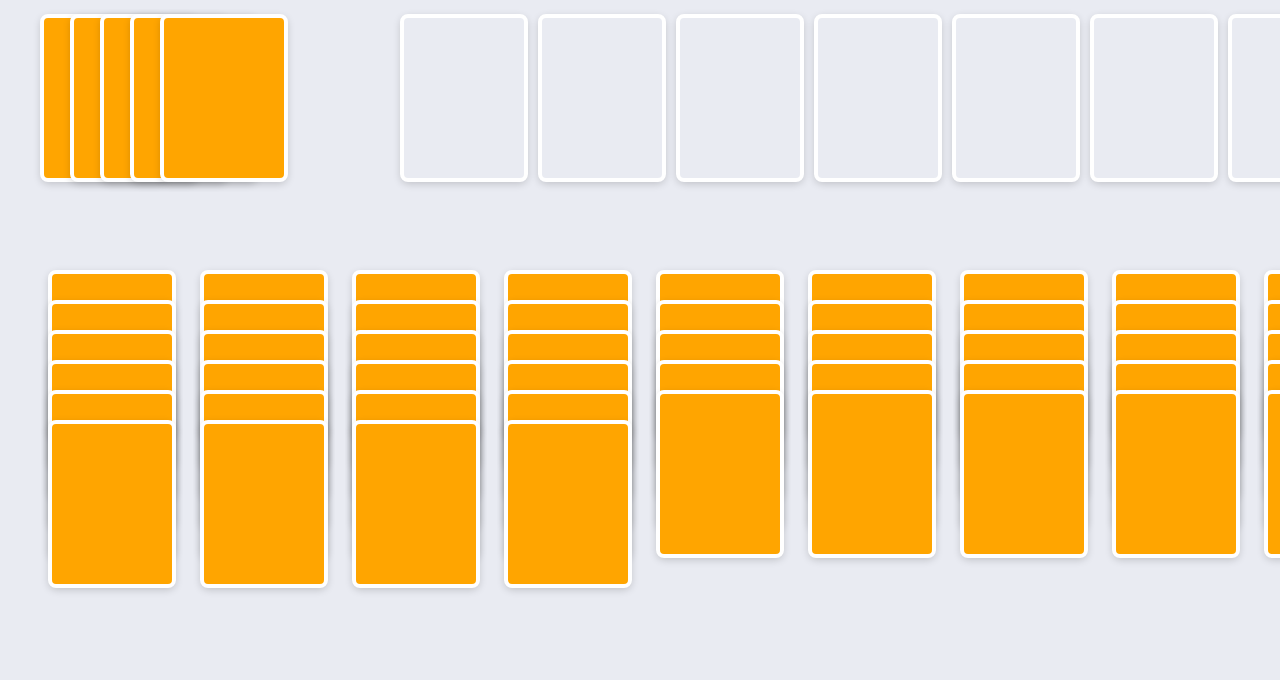
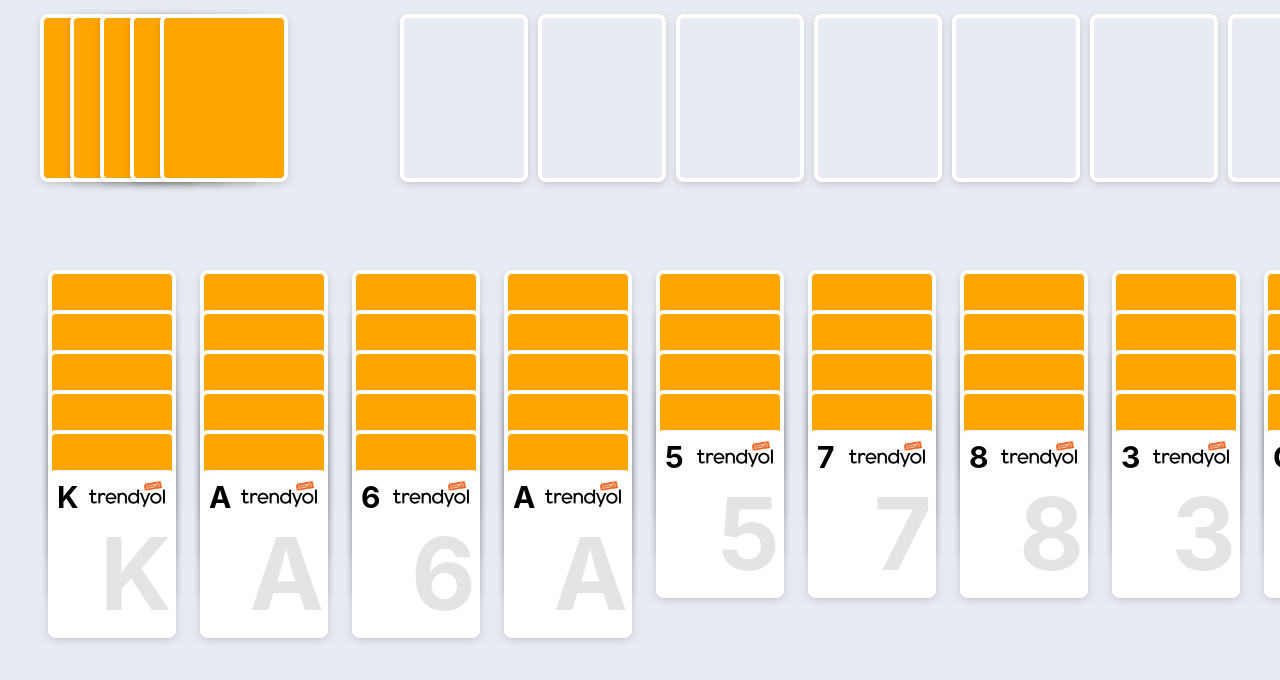
Before and after one commit to erenozger/trendyol-final-spider-solitaire, a React (Create React App) app: page /Game in a window 1280 px wide. Shown: the top 680 px of the page. Built offline with nearby package versions, Linux system fonts and the light colour scheme.

Commit message:
Card design completed.

```diff
--- a/src/components/Card/GameCard.js
+++ b/src/components/Card/GameCard.js
@@ -1,12 +1,38 @@
 import React from 'react'
 import styles from "./styles.module.scss";
+import trendyolLogo from './../../assets/trendyol-logo.png'
 
-const GameCard = ({style}) => {
+const GameCard = ({ card, style }) => {
+    if (!card) {
+        return (
+            <div className={styles.card} style={{ ...style }}>
+                {/* <h1>eren</h1> */}
+            </div>
+        )
+    }
+
     return (
-        <div className={styles.card} style={{...style}}>
-            {/* <h1>eren</h1> */}
+        <div className={styles.card}>
+            {renderCardDetail(card)}
         </div>
     )
+
+    function renderCardDetail(card){
+        if(card?.isOpen){
+            return(
+                <div className={styles.cardOpen} >
+                    <div className={styles.cardOpenHeader}>
+                        <p1>{card.value}</p1>
+                        <img className={styles.cardOpenHeaderImg} src={trendyolLogo} alt=""/>
+                    </div>
+                    <div className={styles.cardOpenBottom}>
+                        <p1>{card.value}</p1>
+                    </div>
+                </div>
+            )
+        }
+    }
+
 }
 
 export default GameCard
--- a/src/components/Card/styles.module.scss
+++ b/src/components/Card/styles.module.scss
@@ -10,4 +10,55 @@
     border: 4px solid white;
     position: relative;
 
+    &Open {
+        background-color: white;
+        width: 100%;
+        height: 100%;
+        display: flex;
+        // flex:1;
+        flex-direction: column;
+        // padding: 5px;
+        // box-shadow: 0 0 0.4vw 0 rgba(black, 0.9);
+
+
+        &Header {
+            width: 100%;
+            display: flex;
+            justify-content: space-between;
+            flex-direction: row;
+            align-items: space-between;
+            padding:5px;
+
+            &Img {
+                width: 80px;
+                position: relative;
+                top: -25px;
+                right: 10px;
+            }
+
+            p1 {
+                font-size: 30px;
+                font-weight: bold;
+            }
+        }
+
+        &Bottom {
+            width: 100%;
+            height: 100%;
+
+            p1 {
+                position: absolute;
+                bottom: 0;
+                right: 0;
+                font-size: 100px;
+                font-weight: bold;
+                opacity: 0.1;
+
+            }
+        }
+
+
+
+    }
+
 }
--- a/src/pages/Game/components/Foundation/Foundation.js
+++ b/src/pages/Game/components/Foundation/Foundation.js
@@ -12,7 +12,6 @@ export const Foundation = ({ foundationList }) => {
                         <div className={styles.foundationCard} key={index}  >
                             <GameCard style={{backgroundColor : item.getLast() === null ? "#e9ebf2" : "#FF844C" }} />
                         </div>
-
                     )
                 }) : null}
             </div>
--- a/src/pages/Game/components/Tableau/Tableau.js
+++ b/src/pages/Game/components/Tableau/Tableau.js
@@ -18,14 +18,9 @@ export const Tableau = ({ pileList }) => {
     }
 
     const renderPileCardItem = (item, position) => {
-
-        if (item === null) {
-            return null;
-        }
         return (
-            <div className={styles.tableauColumnPileCard} style={{ top: position * 30 + 270 }} >
-                <GameCard />
-                {/* {item.next ? renderPileCardItem(item.next,position+1) : null} */}
+            <div className={styles.tableauColumnPileCard} style={{ top: position * 40 + 270 }} >
+                <GameCard card = {item.data} />
             </div>
 
         )
--- a/src/utils/hooks/GameBoard.js
+++ b/src/utils/hooks/GameBoard.js
@@ -13,7 +13,11 @@ export class GameBoard {
             let pileLinkedList = new CardLinkedList();
             let pileSizeCount = i < 4 ? 6 : 5;
             for (let j = 0; j < pileSizeCount; j++) {
-                pileLinkedList.add(cardsList[cardCount]);
+                let card = cardsList[cardCount];
+                if(j === (pileSizeCount -1)){
+                    card.reverseCard()
+                }
+                pileLinkedList.add(card);
                 cardCount++;
             }
             this.pileList[i] = pileLinkedList;
@@ -30,7 +34,7 @@ export class GameBoard {
             this.stockPile[j] = singleStockArr;
         }
 
-        for(let k = 0 ; k<GameEnum.setCount;k++){
+        for (let k = 0; k < GameEnum.setCount; k++) {
             this.foundationList[k] = new CardLinkedList();
         }
     }
```
Also changed, not shown: src/assets/trendyol-logo.png (added).
